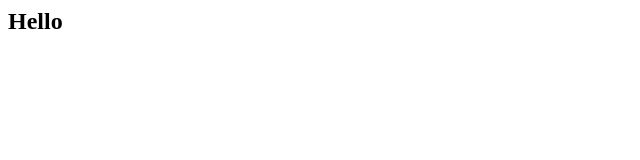
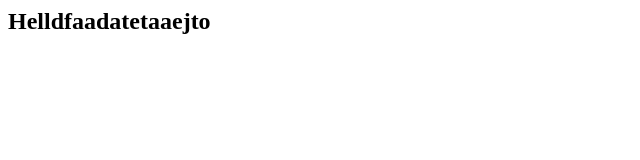
Before and after one commit to mdsaklen102/info, a plain HTML site: page index.html in a window 1280 px wide. Shown: the whole page, without its empty margins (0-640 px from the left). Drawn offline with Linux system fonts and the light colour scheme.

Commit message:
Update index.html

```diff
--- a/index.html
+++ b/index.html
@@ -1,3 +1,5 @@
 <html>
-<h2>Hello</h2>
+  <body>
+<h2>Helldfaadatetaaejto</h2>
+    </body>
 </html>
```
